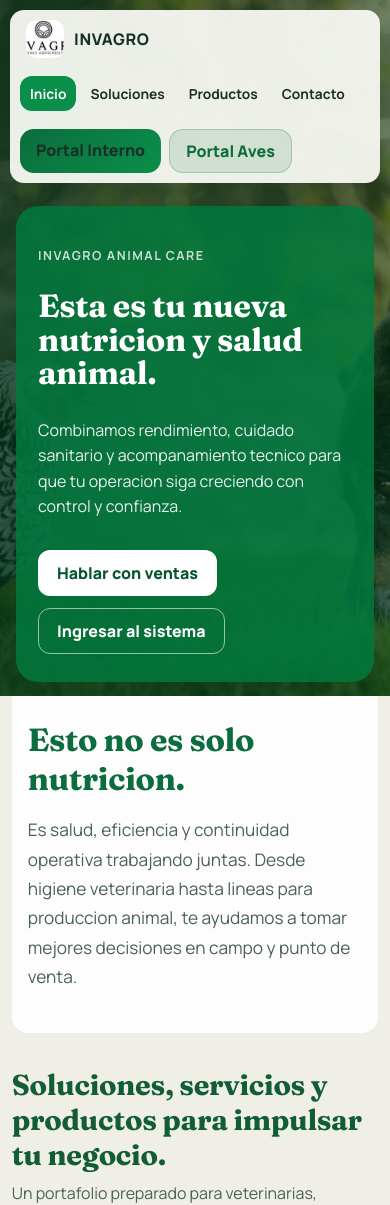
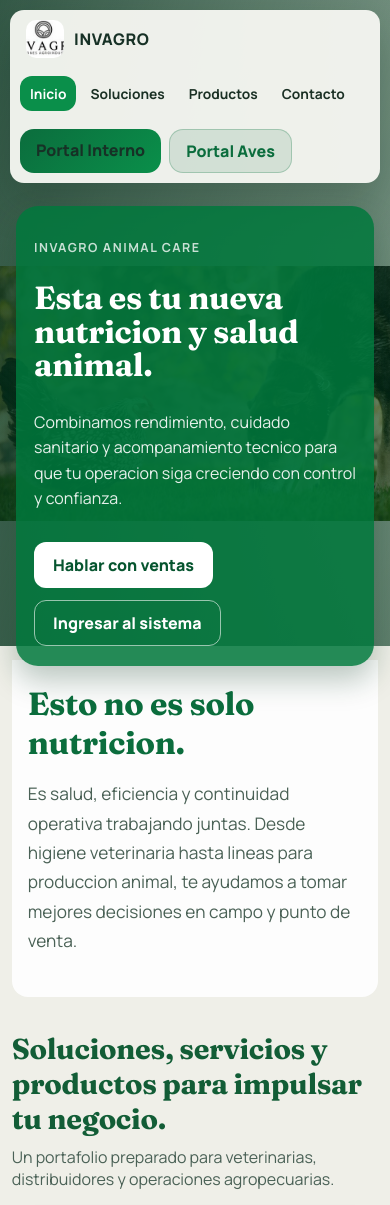
Before and after one commit to Luisfer8904/Sistema-de-facturacion-Invagro, a Flask app: page / in a window 390 px wide. Shown: the part 58-1263 px from the top of the page. Run offline with Flask 3, Linux system fonts and the light colour scheme; parts of the project's set-up code (start-up, migrations or seed data) failed here and were passed over.

Commit message:
Ajustar hero solapado y escalar fondo al 115 por ciento

```diff
--- a/backend/static/css/styles.css
+++ b/backend/static/css/styles.css
@@ -2405,14 +2405,14 @@ body {
   margin-top: 18px;
   min-height: 620px;
   border-radius: 0 0 28px 28px;
-  overflow: hidden;
+  overflow: visible;
   position: relative;
   display: flex;
   align-items: flex-end;
   padding: 148px 34px 26px;
   background:
     linear-gradient(110deg, rgba(1, 49, 28, 0.74), rgba(6, 85, 47, 0.26)),
-    url("/static/assets/perro-portada.jpg") center 68% / cover no-repeat;
+    url("/static/assets/perro-portada.jpg") center 68% / 115% no-repeat;
 }
 
 .landing-v2-hero::after {
@@ -2504,7 +2504,7 @@ body {
 .landing-v2-hero-card {
   width: 100%;
   border-radius: 36px;
-  padding: 40px 52px;
+  padding: 28px 44px;
   color: var(--v2-white);
   background: rgba(0, 120, 60, 0.85);
   position: relative;
@@ -2513,7 +2513,8 @@ body {
   display: flex;
   flex-direction: column;
   justify-content: center;
-  min-height: 240px;
+  min-height: 190px;
+  margin-bottom: -64px;
 }
 
 .landing-v2-kicker {
@@ -2572,7 +2573,7 @@ body {
 .landing-v2-intro {
   width: min(1200px, 90vw);
   margin: 0 auto;
-  margin-top: -18px;
+  margin-top: 22px;
 }
 
 .landing-v2-intro-card {
@@ -2755,6 +2756,10 @@ body {
     width: 100%;
     border-radius: 0;
     margin-top: 0;
+    overflow: visible;
+    background:
+      linear-gradient(110deg, rgba(1, 49, 28, 0.74), rgba(6, 85, 47, 0.26)),
+      url("/static/assets/perro-portada.jpg") center 68% / 115% no-repeat;
   }
 
   .landing-v2-mainnav {
@@ -2787,13 +2792,14 @@ body {
 
   .landing-v2-hero-card {
     border-radius: 22px;
-    padding: 28px 22px;
-    min-height: 200px;
+    padding: 20px 18px;
+    min-height: 170px;
+    margin-bottom: -34px;
   }
 
   .landing-v2-intro {
     width: 94vw;
-    margin-top: 0;
+    margin-top: 14px;
   }
 
   .landing-v2-intro-card {
```
